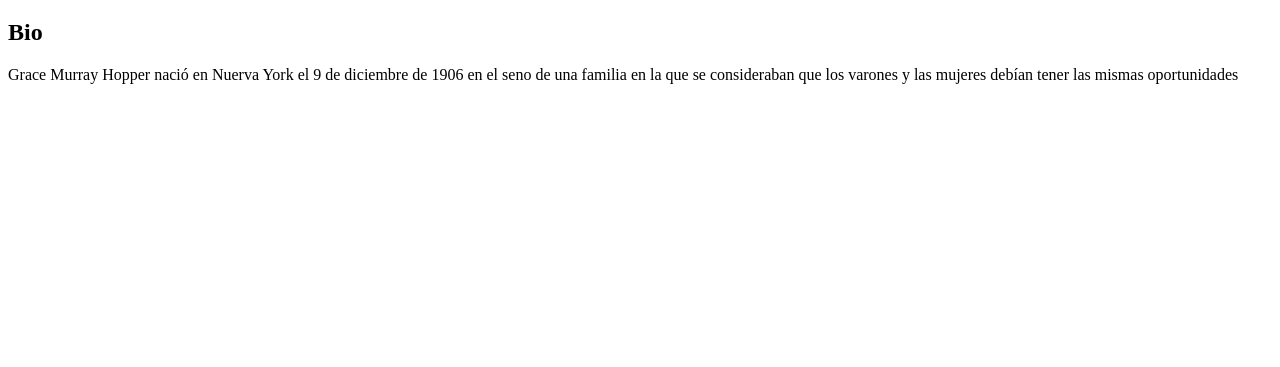
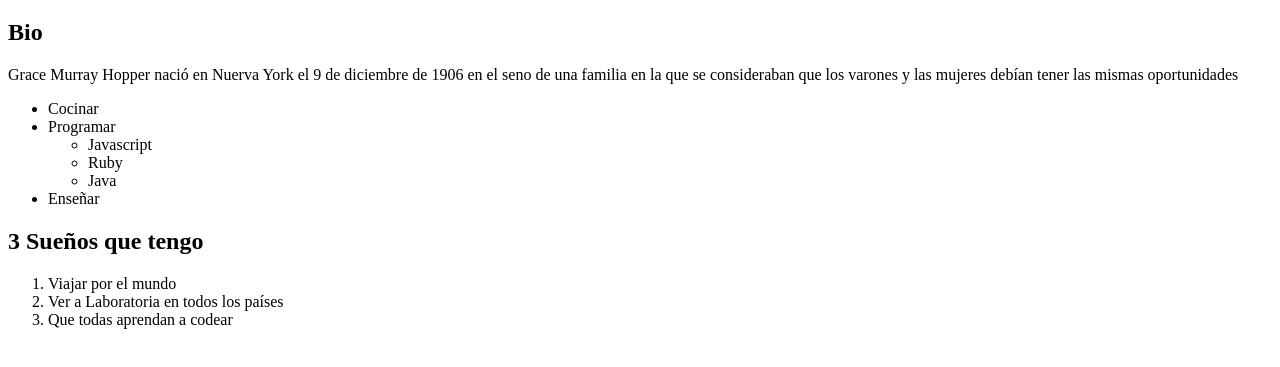
Before and after one commit to berenisser/ejercicio-1, a plain HTML site: page index.html in a window 1280 px wide. Shown: the part 61-428 px from the top of the page. Drawn offline with Linux system fonts and the light colour scheme.

Commit message:
Lista ordenada y desordenada lista

```diff
--- a/index.html
+++ b/index.html
@@ -8,6 +8,21 @@
 	<h1>Grace Hopper</h1>
 	<h2>Bio</h2>
 	<p>Grace Murray Hopper nació en Nuerva York el 9 de diciembre de 1906 en el seno de una familia en la que se consideraban que los varones y las mujeres debían tener las mismas oportunidades</p>
-
+	<ul>
+  		<li>Cocinar</li>
+  		<li>Programar</li>
+  			<ul>
+		  		<li>Javascript</li>
+		  		<li>Ruby</li>
+		  		<li>Java</li>
+			</ul>
+  		<li>Enseñar</li>
+	</ul>
+	<h2>3 Sueños que tengo</h2>
+		<ol>
+	  		<li>Viajar por el mundo</li>
+	  		<li>Ver a Laboratoria en todos los países</li>
+	  		<li>Que todas aprendan a codear</li>
+		</ol>
 </body>
 </html>
```
Also changed, not shown: tumblr_inline_niya21AqiZ1rr1oyg.jpg (added).
